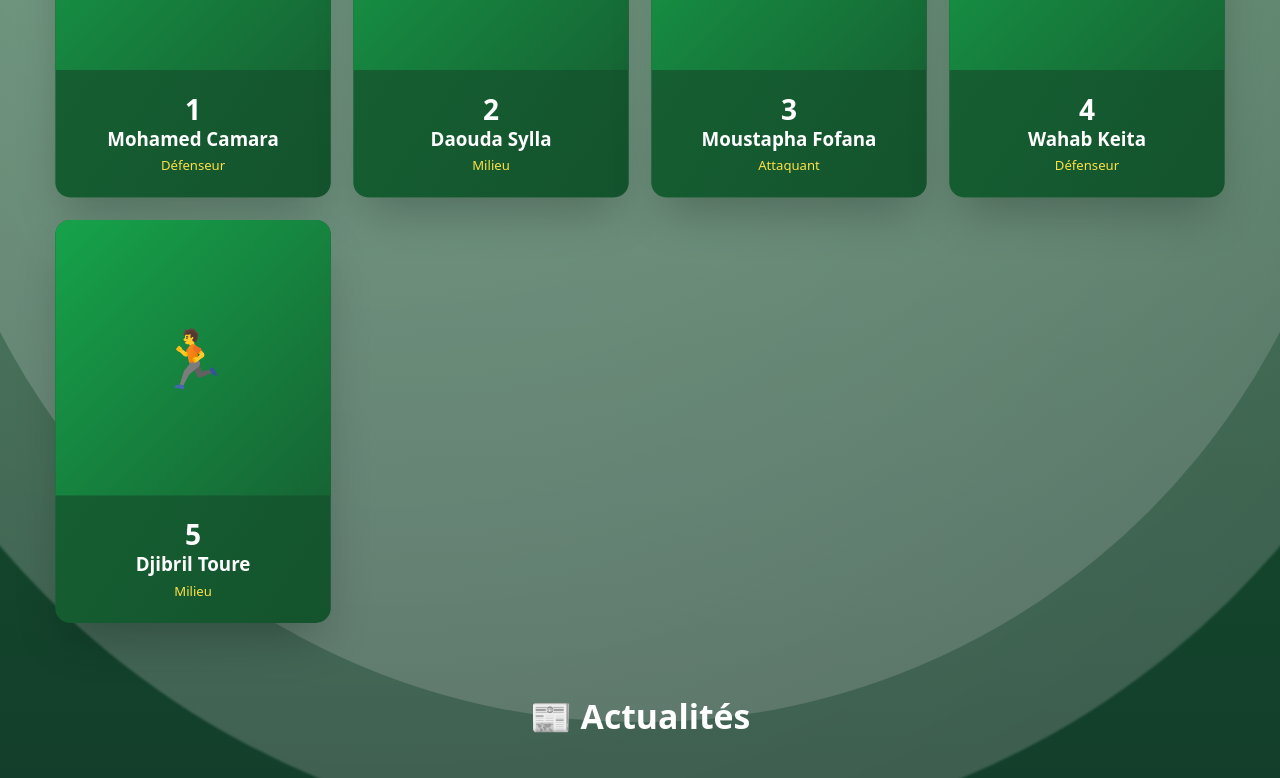
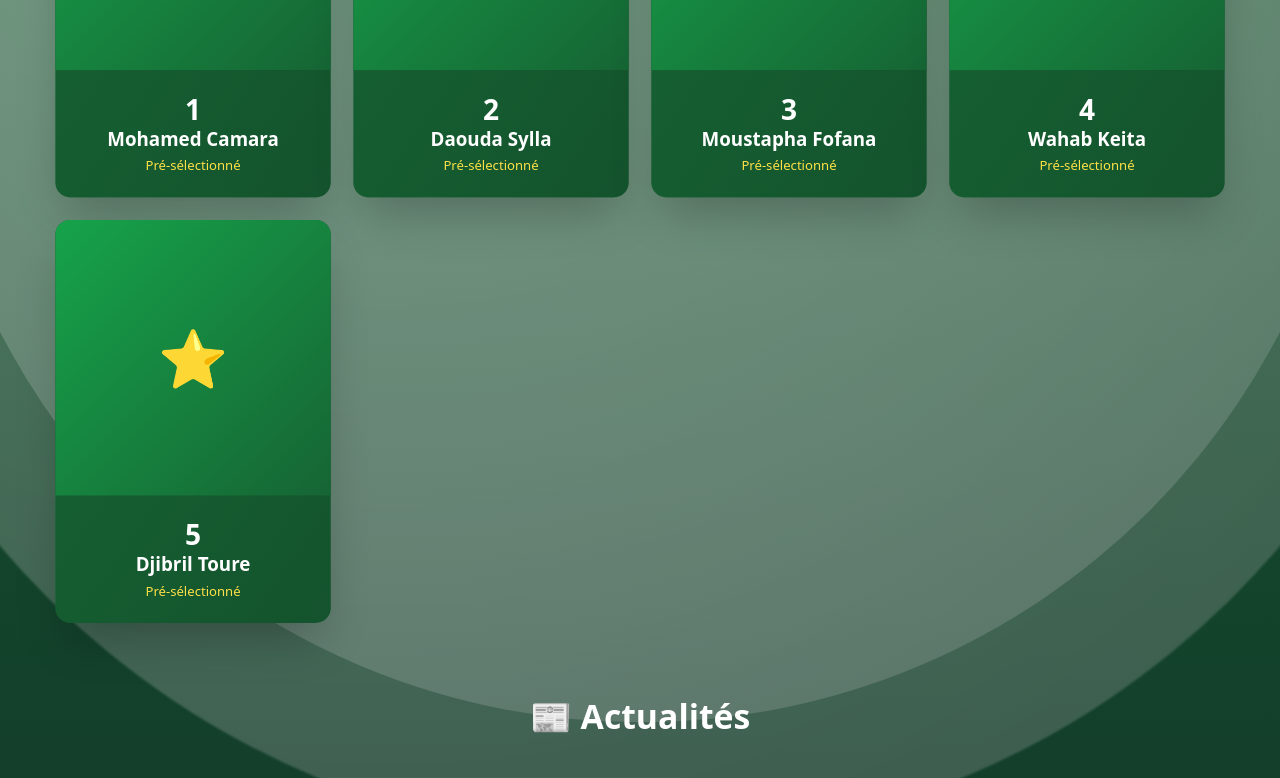
Before and after one commit to Meredem/nsigafe-app, a Next.js app: page / in a window 1280 px wide. Shown: the part 2698-3476 px from the top of the page. Built offline with nearby package versions, Linux system fonts and the light colour scheme.

Commit message:
feat: set pre-selected players list

```diff
--- a/app/page.tsx
+++ b/app/page.tsx
@@ -127,11 +127,11 @@ export default function Home() {
           <h3 className="text-4xl font-black text-center text-white mb-12">⭐ Nos Joueurs d'Exception</h3>
           <div className="grid md:grid-cols-4 gap-6">
             {[
-              { nom: 'Mohamed Camara', numero: 1, poste: 'Défenseur', emoji: '🛡️' },
-              { nom: 'Daouda Sylla', numero: 2, poste: 'Milieu', emoji: '🎯' },
-              { nom: 'Moustapha Fofana', numero: 3, poste: 'Attaquant', emoji: '⚡' },
-              { nom: 'Wahab Keita', numero: 4, poste: 'Défenseur', emoji: '💪' },
-              { nom: 'Djibril Toure', numero: 5, poste: 'Milieu', emoji: '🏃' }
+              { nom: 'Mohamed Camara', numero: 1, poste: 'Pré-sélectionné', emoji: '⭐' },
+              { nom: 'Daouda Sylla', numero: 2, poste: 'Pré-sélectionné', emoji: '⭐' },
+              { nom: 'Moustapha Fofana', numero: 3, poste: 'Pré-sélectionné', emoji: '⭐' },
+              { nom: 'Wahab Keita', numero: 4, poste: 'Pré-sélectionné', emoji: '⭐' },
+              { nom: 'Djibril Toure', numero: 5, poste: 'Pré-sélectionné', emoji: '⭐' }
             ].map((joueur, i) => (
               <div key={i} className="group bg-gradient-to-br from-green-800 to-green-900 rounded-2xl overflow-hidden shadow-2xl hover:shadow-green-500/50 transition-all hover:-translate-y-2">
                 <div className="aspect-square bg-gradient-to-br from-green-600 to-green-800 flex items-center justify-center text-6xl">
```
